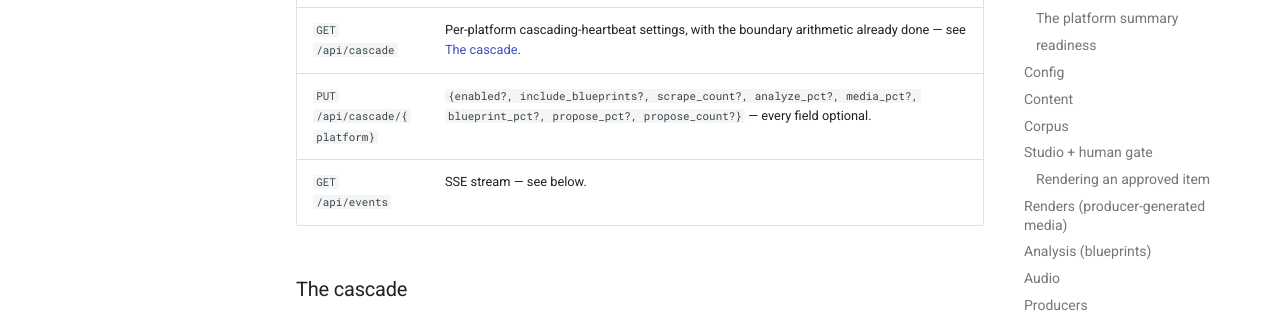
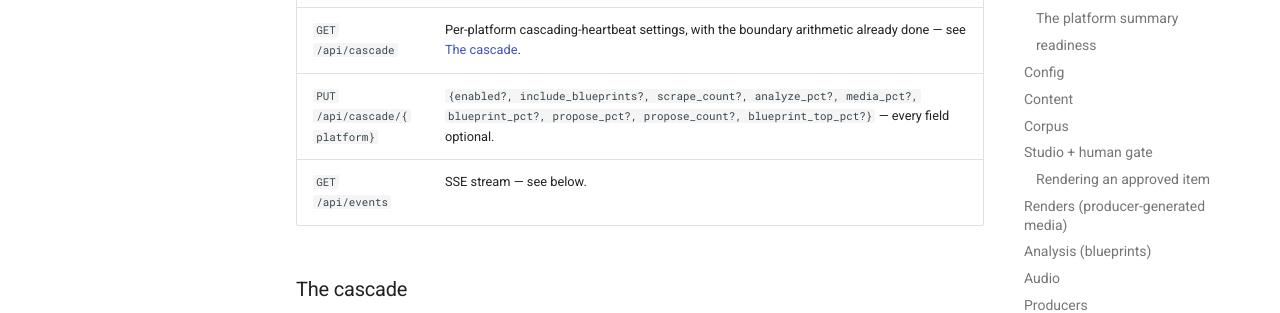
Before and after one commit to VincitoreSi/TheCuttingRoom, an MkDocs documentation site: the page built from documentation/docs/api-reference.md, in a window 1280 px wide and 900 px high, scrolled down 15835 px. Shown: the part 171-484 px from the top of the window. Built offline with MkDocs 1.6.1 and Material for MkDocs 9.7.7, drawn with Linux system fonts in a browser that asks for light colours.

Commit message:
List blueprint_top_pct where the cascade PUT body is summarised
The field table below it has documented the field since 1.2.0, but the
one-line request-body summary in the route table was never extended, so the
two rows of the same page disagreed about what `PUT /api/cascade/{platform}`
accepts. `CascadeIn` takes it.

```diff
--- a/documentation/docs/api-reference.md
+++ b/documentation/docs/api-reference.md
@@ -511,7 +511,7 @@ Stage jobs are launched generically and tracked as background subprocesses; the
 | `GET /api/schedule` | Per-platform automatic-run settings, plus the derived `stages` and `next_run_at`. |
 | `PUT /api/schedule/{platform}` | `{enabled?, every_hours?, include_blueprints?}` — every field optional. |
 | `GET /api/cascade` | Per-platform cascading-heartbeat settings, with the boundary arithmetic already done — see [The cascade](#the-cascade). |
-| `PUT /api/cascade/{platform}` | `{enabled?, include_blueprints?, scrape_count?, analyze_pct?, media_pct?, blueprint_pct?, propose_pct?, propose_count?}` — every field optional. |
+| `PUT /api/cascade/{platform}` | `{enabled?, include_blueprints?, scrape_count?, analyze_pct?, media_pct?, blueprint_pct?, propose_pct?, propose_count?, blueprint_top_pct?}` — every field optional. |
 | `GET /api/events` | SSE stream — see below. |
 
 ### The cascade
```
